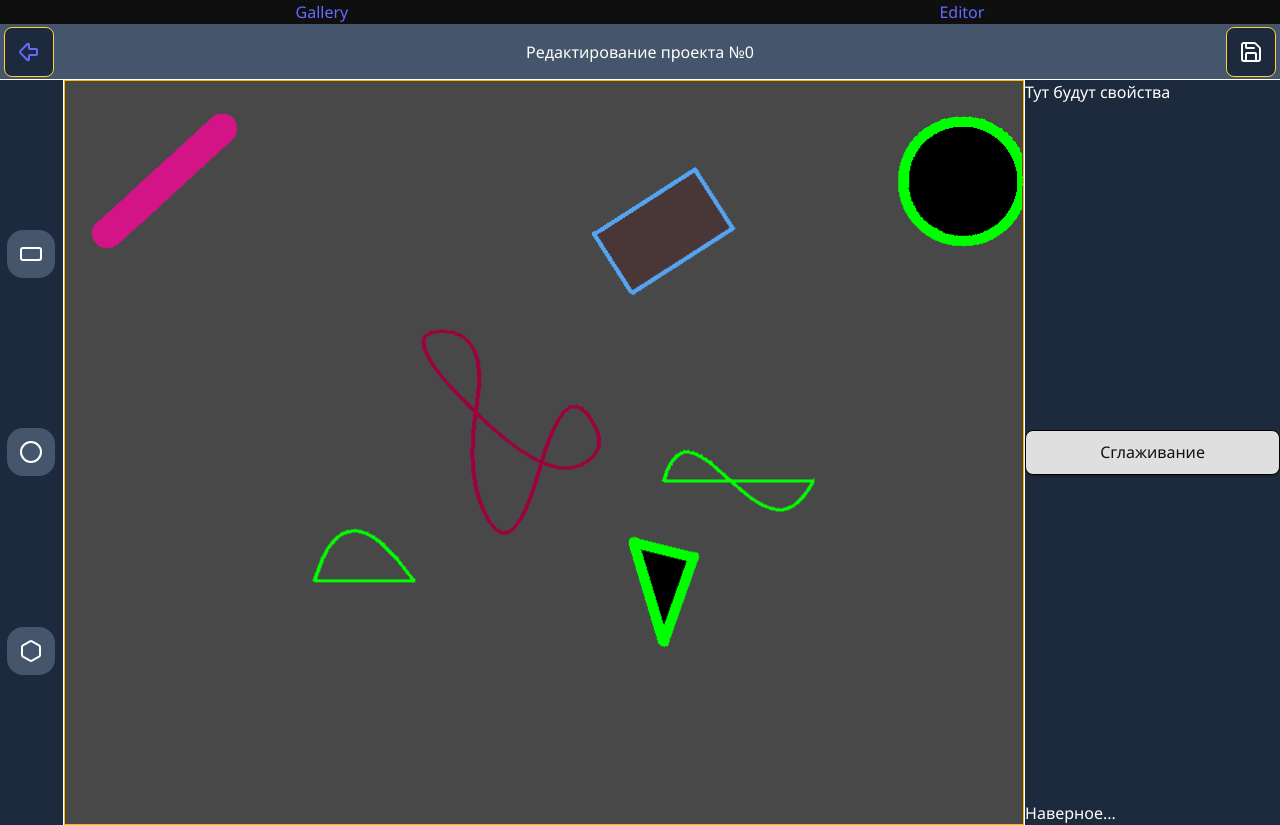
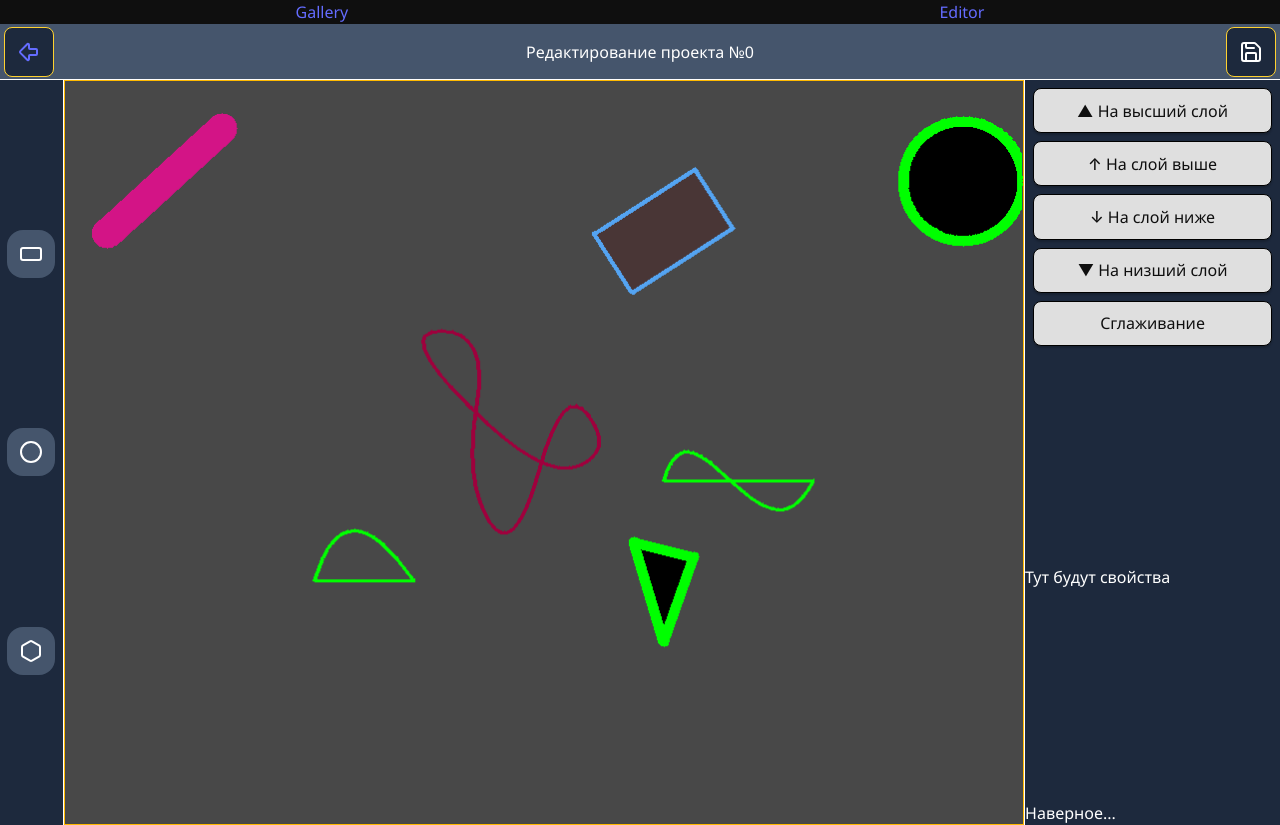
Before and after one commit to HorrorAssociation10/OOAandP_WebApp, a React (Vite) app: page /editor/0 in a window 1280 px wide. Built offline with nearby package versions, Linux system fonts and the light colour scheme.

Commit message:
IForgotAboutLayers
Да... Не прочёл внимательно лабораторку. И к чему это привело?)
Теперь фигуры перемещаются по слоям внутри массива всех фигур кнопками в интерфейсе

```diff
--- a/src/lib/raster/CanvasScene.tsx
+++ b/src/lib/raster/CanvasScene.tsx
@@ -1,14 +1,13 @@
-import { useRef, useEffect, useState } from "react";
+import { useRef, useEffect} from "react";
 import { Point2D } from "../math/mat3";
 import { Shape, Rect, Line, Ellipse, Triangle, QuadraticBezier, CubicBezier, PathBezier } from "../raster/ShapesVisualization";
 import {RasterRenderer, LineAlg} from "./RasterRenderer";
 
 interface CanvasSceneProps {
-    // shapes: Shape[];
-    // selectedId: string | null;
-    // onSelect: (id: string | null) => void;
-    // onUpdate: () => void;
-    // overlayTick: number;
+    shapes: Shape[];
+    selectedId: Number | null;
+    setSelectedId: (id: Number | null) => void,
+    setShapes: React.Dispatch<React.SetStateAction<Shape[]>>;
     lineAlg: LineAlg;
 }
 
@@ -33,13 +32,13 @@ interface InteractionState {
     } | null;
 }
 
-export const CanvasScene = ({ lineAlg }: CanvasSceneProps) => {
+export const CanvasScene = ({ lineAlg, shapes, setShapes, selectedId, setSelectedId }: CanvasSceneProps) => {
     const canvasRef = useRef<HTMLCanvasElement>(null);
     const rendererRef = useRef<RasterRenderer>(null);
     const containerRef = useRef<HTMLDivElement | null>(null);
 
-    const [shapes, setShapes] = useState<Shape[]>([]);
-    const [selectedId, setSelectedId] = useState<Number | null>(null);
+    // const [shapes, setShapes] = useState<Shape[]>([]);
+    // const [selectedId, setSelectedId] = useState<Number | null>(null);
 
     useEffect(() => {
         const SomeRect: Shape = new Rect(70, 120);
--- a/src/screens/Editor.tsx
+++ b/src/screens/Editor.tsx
@@ -11,11 +11,56 @@ export default function Editor(){
     console.log("The project ID is: " + id);
 
     const [alg, SetLineAlg] = useState<LineAlg>('bresenham');
+    const [shapes, setShapes] = useState<Shape[]>([]);
+    const [selectedId, setSelectedId] = useState<Number | null>(null);
 
     const SwitchLineAlg = () => {
         (alg != 'wu') ? SetLineAlg('wu') : SetLineAlg('bresenham');
     }
-    let shapes: Shape[] = [];
+
+    const bringToFront = () => {
+        if (selectedId === null) return;
+        setShapes((prevShapes) => {
+            const target = prevShapes.find((shape) => shape.id === selectedId);
+            if (!target) return prevShapes;
+            const filtered = prevShapes.filter((shape) => shape.id !== selectedId);
+            return [...filtered, target];
+        });
+    };
+
+    const sendToBack = () => {
+        if (selectedId === null) return;
+        setShapes((prevShapes) => {
+            const target = prevShapes.find((shape) => shape.id === selectedId);
+            if (!target) return prevShapes;
+            const filtered = prevShapes.filter((shape) => shape.id !== selectedId);
+            return [target, ...filtered];
+        });
+    };
+
+    const moveUp = () => {
+        if (selectedId === null) return;
+        setShapes((prevShapes) => {
+            const index = prevShapes.findIndex((shape) => shape.id === selectedId);
+            if (index === -1 || index === prevShapes.length - 1) return prevShapes; // Уже на вершине
+            const newShapes = [...prevShapes];
+            // Меняем местами с соседним элементом справа
+            [newShapes[index], newShapes[index + 1]] = [newShapes[index + 1], newShapes[index]];
+            return newShapes;
+        });
+    };
+
+    const moveDown = () => {
+        if (selectedId === null) return;
+        setShapes((prevShapes) => {
+            const index = prevShapes.findIndex((shape) => shape.id === selectedId);
+            if (index <= 0) return prevShapes; // Уже в самом низу
+            const newShapes = [...prevShapes];
+            // Меняем местами с соседним элементом слева
+            [newShapes[index], newShapes[index - 1]] = [newShapes[index - 1], newShapes[index]];
+            return newShapes;
+        });
+    };
 
     return (
         <div className="h-screen flex flex-col">
@@ -44,11 +89,17 @@ export default function Editor(){
                     <div className="bg-slate-600 w-12 h-12 flex justify-center items-center rounded-2xl hover:bg-slate-500"><Circle/></div>
                     <div className="bg-slate-600 w-12 h-12 flex justify-center items-center rounded-2xl hover:bg-slate-500"><Hexagon/></div>
                 </aside>
-                <CanvasScene lineAlg={alg}></CanvasScene>
+                <CanvasScene lineAlg={alg} shapes={shapes} setShapes={setShapes} selectedId={selectedId} setSelectedId={setSelectedId}></CanvasScene>
                 {/* <main className="flex-1 bg-slate-100 m-2"></main> */}
                 <aside className="w-64 border-l bg-slate-800 flex flex-col justify-between">
+                    <div className="flex flex-col gap-2 p-2">
+                        <button onClick={bringToFront} disabled={selectedId === null}>▲ На высший слой</button>
+                        <button onClick={moveUp} disabled={selectedId === null} >↑ На слой выше</button>
+                        <button onClick={moveDown} disabled={selectedId === null} >↓ На слой ниже</button>
+                        <button onClick={sendToBack} disabled={selectedId === null} >▼ На низший слой</button>
+                        <button onClick={SwitchLineAlg}>Сглаживание</button>
+                    </div>
                     <p>Тут будут свойства</p>
-                    <button onClick={SwitchLineAlg}>Сглаживание</button>
                     <p>Наверное...</p>
                 </aside>
             </div>
```
